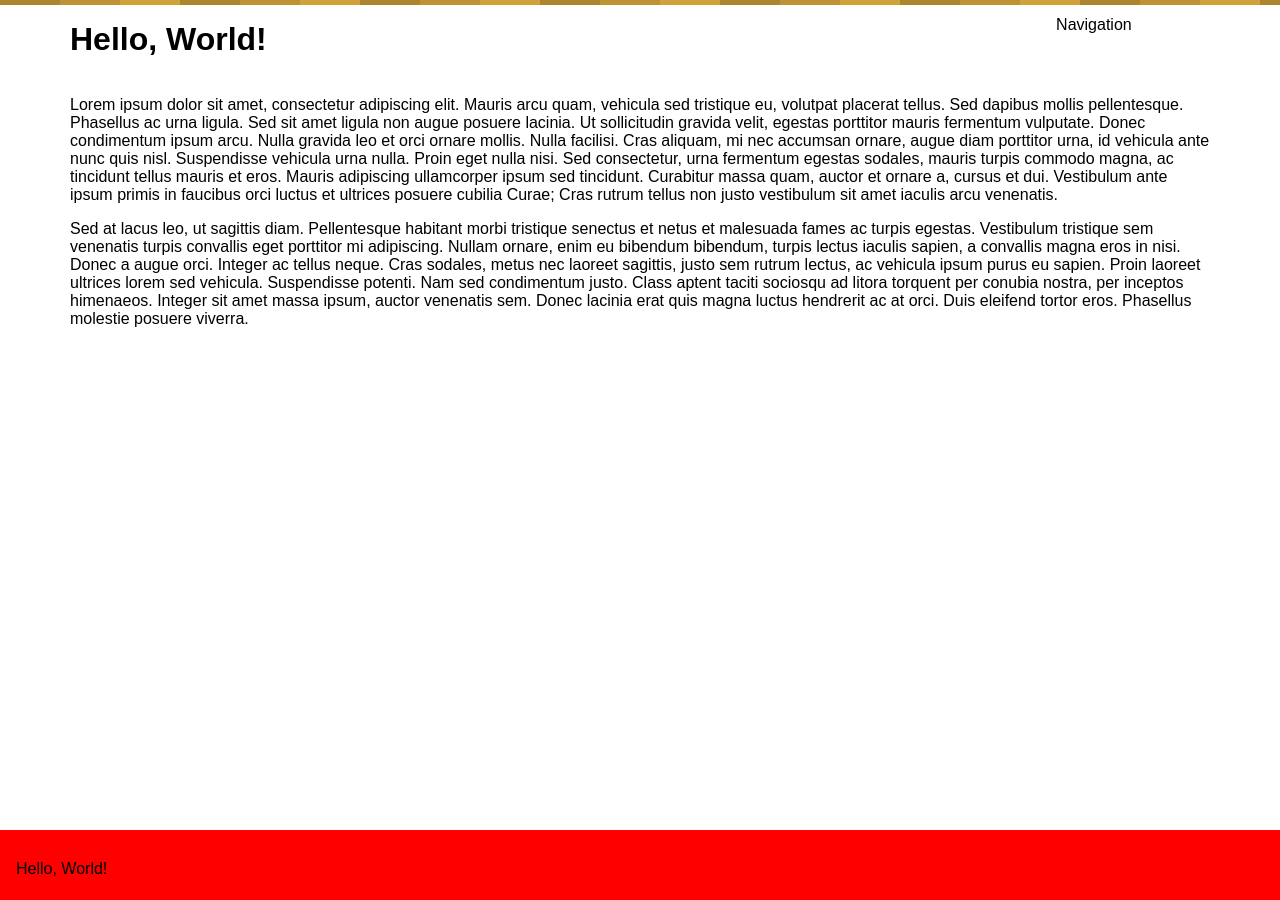
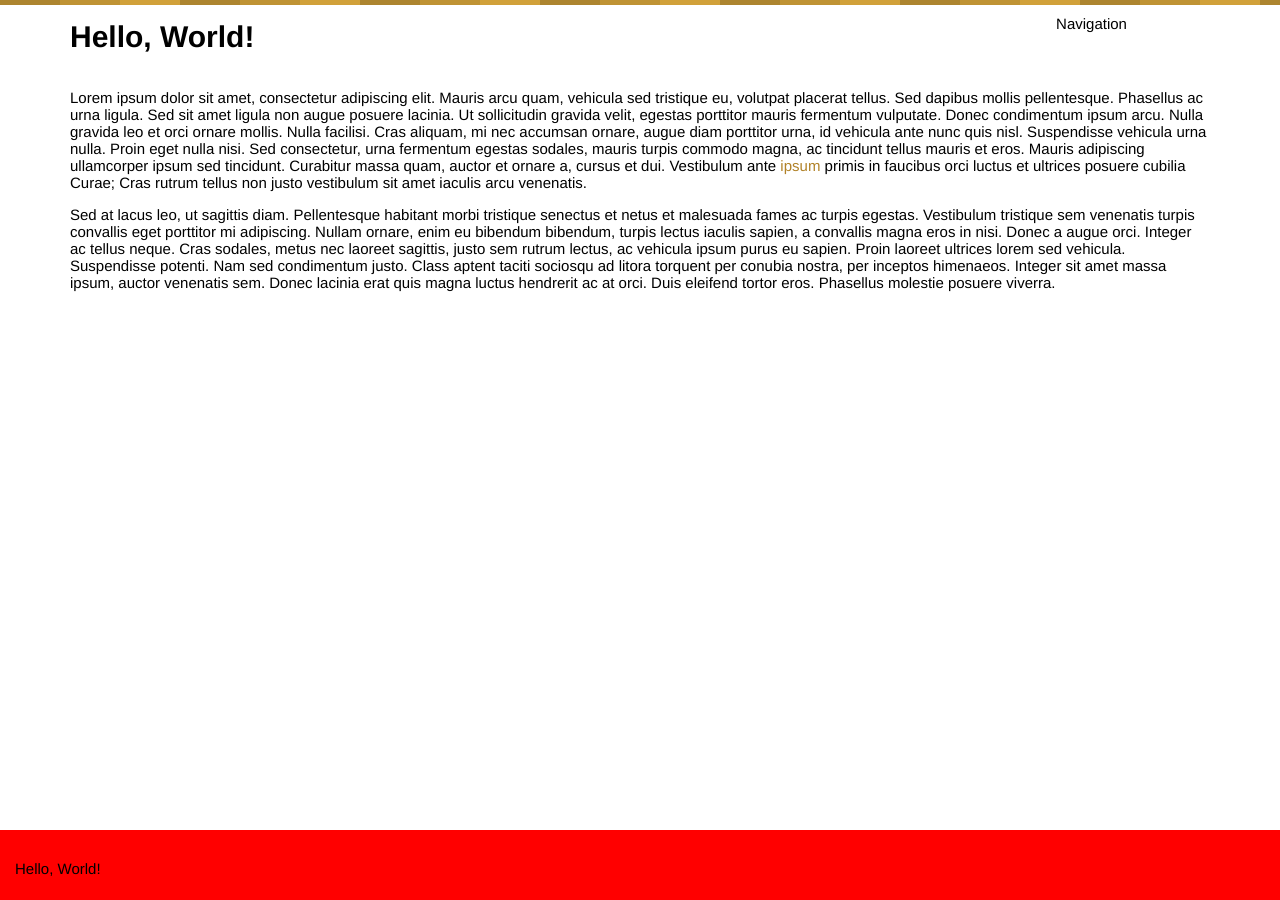
Before and after one commit to alexjohnj/alexjohnj, a Jekyll site: the page built from index.html, in a window 1280 px wide. Built offline with Jekyll 4.4.1, drawn with Linux system fonts in a browser that asks for light colours; Markdown is read by kramdown in place of the engine named in the settings.

Commit message:
Added a typography scss file and styled font sizes and link colours.

```diff
--- a/assets/styles/sass/styles.scss
+++ b/assets/styles/sass/styles.scss
@@ -1,3 +1,4 @@
 @import "normalize";
 @import "1140";
 @import "layout";
+@import "typography"
--- /dev/null
+++ b/assets/styles/sass/typography.scss
@@ -0,0 +1,16 @@
+@import "variables";
+
+body {
+	font-family: "Helvetica", "Arial", sans-serif;
+	font-size: 15px;
+}
+
+a {
+	color: $link-color;
+	text-decoration: none;
+
+	&:hover {
+		text-decoration: none;
+		color: $link-color-hover;
+	}
+}
--- a/assets/styles/sass/variables.scss
+++ b/assets/styles/sass/variables.scss
@@ -1,2 +1,5 @@
 $footer-height: 70px;
 $footer-background-color: red;
+
+$link-color: #b18228;
+$link-color-hover: #73541a;
--- a/index.html
+++ b/index.html
@@ -2,6 +2,6 @@
 layout: default
 ---
 
-<p>Lorem ipsum dolor sit amet, consectetur adipiscing elit. Mauris arcu quam, vehicula sed tristique eu, volutpat placerat tellus. Sed dapibus mollis pellentesque. Phasellus ac urna ligula. Sed sit amet ligula non augue posuere lacinia. Ut sollicitudin gravida velit, egestas porttitor mauris fermentum vulputate. Donec condimentum ipsum arcu. Nulla gravida leo et orci ornare mollis. Nulla facilisi. Cras aliquam, mi nec accumsan ornare, augue diam porttitor urna, id vehicula ante nunc quis nisl. Suspendisse vehicula urna nulla. Proin eget nulla nisi. Sed consectetur, urna fermentum egestas sodales, mauris turpis commodo magna, ac tincidunt tellus mauris et eros. Mauris adipiscing ullamcorper ipsum sed tincidunt. Curabitur massa quam, auctor et ornare a, cursus et dui. Vestibulum ante ipsum primis in faucibus orci luctus et ultrices posuere cubilia Curae; Cras rutrum tellus non justo vestibulum sit amet iaculis arcu venenatis.</p>
+<p>Lorem ipsum dolor sit amet, consectetur adipiscing elit. Mauris arcu quam, vehicula sed tristique eu, volutpat placerat tellus. Sed dapibus mollis pellentesque. Phasellus ac urna ligula. Sed sit amet ligula non augue posuere lacinia. Ut sollicitudin gravida velit, egestas porttitor mauris fermentum vulputate. Donec condimentum ipsum arcu. Nulla gravida leo et orci ornare mollis. Nulla facilisi. Cras aliquam, mi nec accumsan ornare, augue diam porttitor urna, id vehicula ante nunc quis nisl. Suspendisse vehicula urna nulla. Proin eget nulla nisi. Sed consectetur, urna fermentum egestas sodales, mauris turpis commodo magna, ac tincidunt tellus mauris et eros. Mauris adipiscing ullamcorper ipsum sed tincidunt. Curabitur massa quam, auctor et ornare a, cursus et dui. Vestibulum ante <a href="#">ipsum</a> primis in faucibus orci luctus et ultrices posuere cubilia Curae; Cras rutrum tellus non justo vestibulum sit amet iaculis arcu venenatis.</p>
 
 <p>Sed at lacus leo, ut sagittis diam. Pellentesque habitant morbi tristique senectus et netus et malesuada fames ac turpis egestas. Vestibulum tristique sem venenatis turpis convallis eget porttitor mi adipiscing. Nullam ornare, enim eu bibendum bibendum, turpis lectus iaculis sapien, a convallis magna eros in nisi. Donec a augue orci. Integer ac tellus neque. Cras sodales, metus nec laoreet sagittis, justo sem rutrum lectus, ac vehicula ipsum purus eu sapien. Proin laoreet ultrices lorem sed vehicula. Suspendisse potenti. Nam sed condimentum justo. Class aptent taciti sociosqu ad litora torquent per conubia nostra, per inceptos himenaeos. Integer sit amet massa ipsum, auctor venenatis sem. Donec lacinia erat quis magna luctus hendrerit ac at orci. Duis eleifend tortor eros. Phasellus molestie posuere viverra.</p>
```
Also changed, not shown: assets/styles/css/styles.css (+1 -1 lines).
